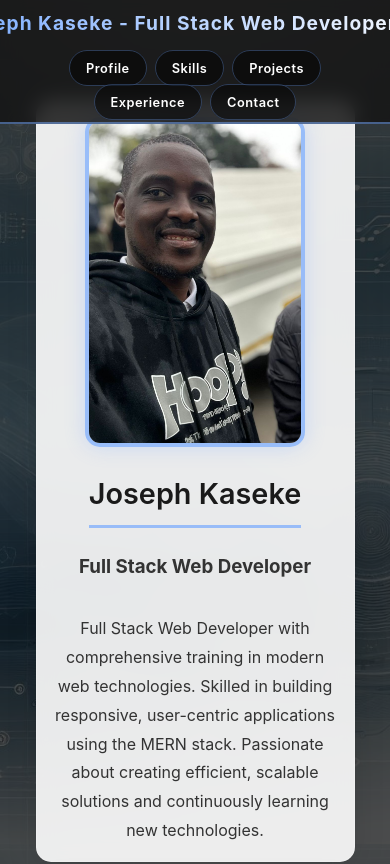
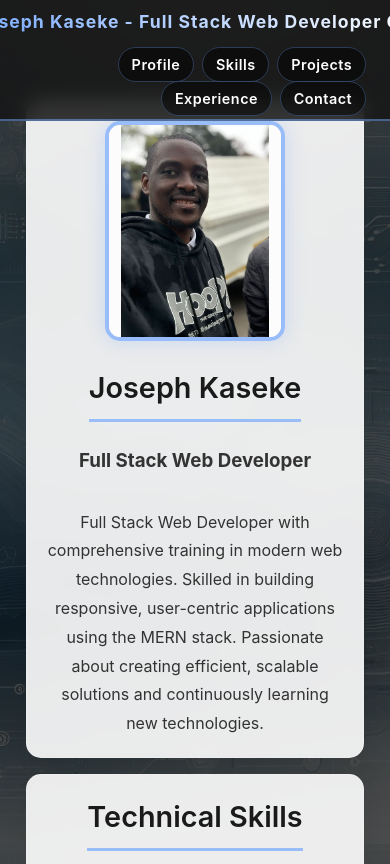
Before and after one commit to Jkaseke1/joseph-cv, a React (Create React App) app: page / in a window 390 px wide. Shown: the top 864 px of the page. Built offline with nearby package versions, Linux system fonts and the light colour scheme.

Commit message:
css edit

```diff
--- a/src/App.css
+++ b/src/App.css
@@ -148,8 +148,8 @@ section:hover {
 }
 
 .profile-image-container {
-  width: 220px;
-  height: 330px;
+  width: 250px;
+  height: 355px;
   overflow: hidden;
   border-radius: 15px;
   margin: 0 auto;
@@ -163,15 +163,10 @@ section:hover {
 .profile-image {
   width: 100%;
   height: 100%;
-  object-fit: cover;
+  object-fit: contain;
   object-position: center;
   transition: transform 0.3s ease;
-}
-
-
-
-.profile-image:hover {
-  transform: scale(1.05);
+  background-color: rgba(255, 255, 255, 0.9);
 }
 
 .profile-content {
@@ -211,7 +206,7 @@ section:hover {
 /* Projects Section */
 .projects-grid {
   display: grid;
-  grid-template-columns: repeat(auto-fit, minmax(min(300px, 100%), 1fr));
+  grid-template-columns: repeat(auto-fit, minmax(280px, 1fr));
   gap: clamp(1.5rem, 2vw, 2rem);
 }
 
@@ -354,7 +349,19 @@ textarea {
   background: rgba(119, 170, 255, 0.9);
 }
 
-/* Media Queries */
+/* Responsive Design */
+@media (max-width: 1200px) {
+  .container {
+    width: 95%;
+  }
+}
+
+@media (max-width: 992px) {
+  .projects-grid {
+    grid-template-columns: repeat(auto-fit, minmax(280px, 1fr));
+  }
+}
+
 @media (max-width: 768px) {
   .header-content {
     justify-content: center;
@@ -367,23 +374,56 @@ textarea {
   }
 
   .profile-container {
+    flex-direction: column;
     text-align: center;
+  }
+
+  .profile-image-container {
+    width: 200px;
+    height: 250px;
+  }
+
+  .skills-grid {
+    grid-template-columns: repeat(auto-fit, minmax(200px, 1fr));
   }
 }
 
 @media (max-width: 480px) {
-  .modern-nav ul {
-    justify-content: center;
-    gap: 0.5rem;
+  .header-content h1 {
+    font-size: 1.1rem;
+  }
+
+  .modern-nav a {
+    padding: 0.5rem 0.8rem;
+    font-size: 0.9rem;
+  }
+
+  .profile-image-container {
+    width: 180px;
+    height: 220px;
   }
 
   section {
+    padding: 1.2rem;
+  }
+
+  .project-card {
     padding: 1rem;
   }
 }
 
+@media (min-width: 1400px) {
+  .container {
+    max-width: 1400px;
+  }
+
+  .profile-image-container {
+    width: 280px;
+    height: 330px;
+  }
+}
+
 /* Print Styles */
-
 @media print {
   .glass-header {
     position: relative;
```
Lines whose indentation alone changed are shown as unchanged.
